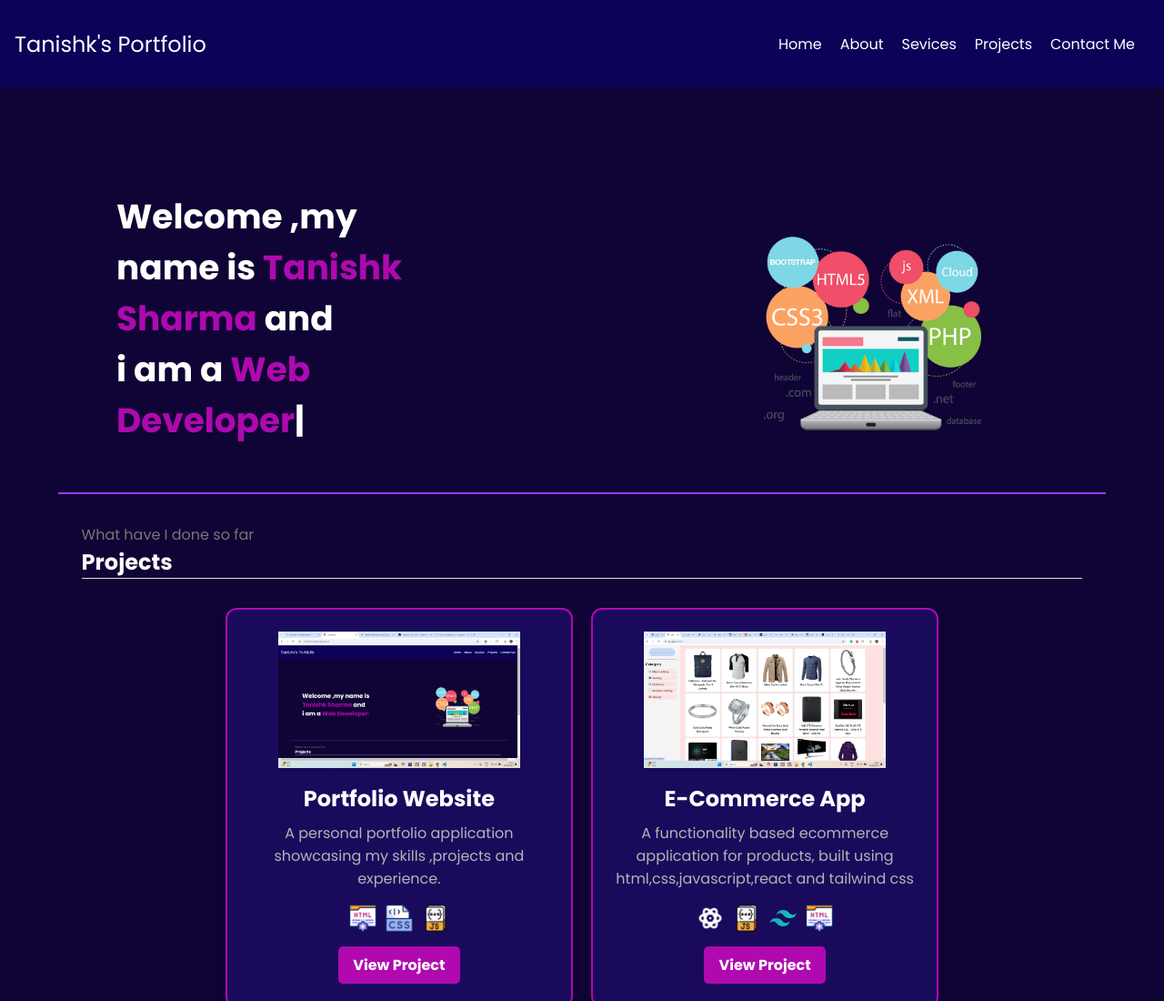
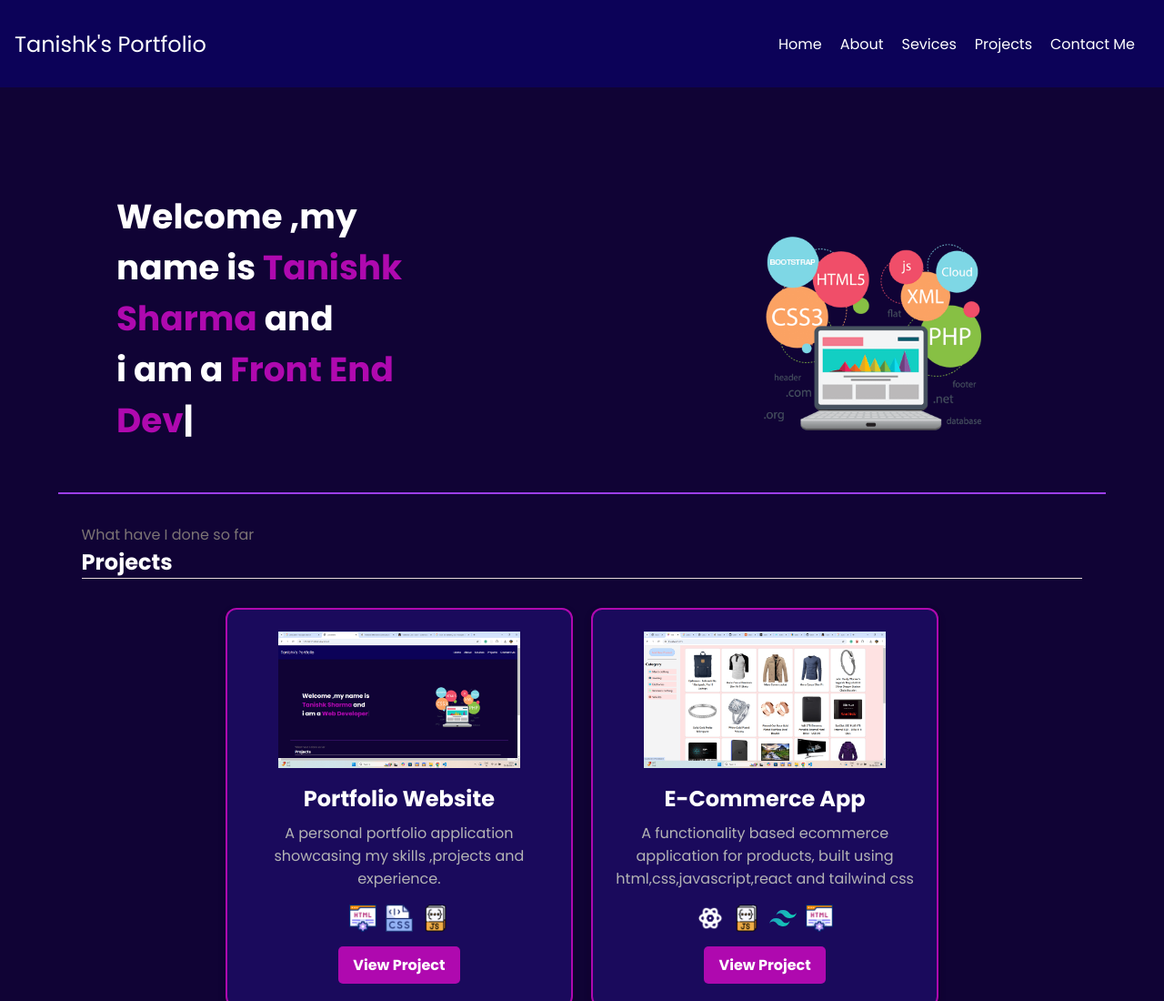
Before and after one commit to Tanishk168/Personal-Portfolio, a plain HTML site: page index.html in a window 1280 px wide. Shown: the top 1100 px of the page at 91% size. Drawn offline with nearby package versions, Linux system fonts and the light colour scheme.

Commit message:
Update index.html

```diff
--- a/index.html
+++ b/index.html
@@ -410,7 +410,7 @@
     <!-- Setup and start animation! -->
     <script>
       var typed = new Typed("#element", {
-        strings: ["Valorant God", "Web Developer"],
+        strings: ["Web Developer", "Front End Dev"],
         typeSpeed: 50,
       });
     </script>
```
